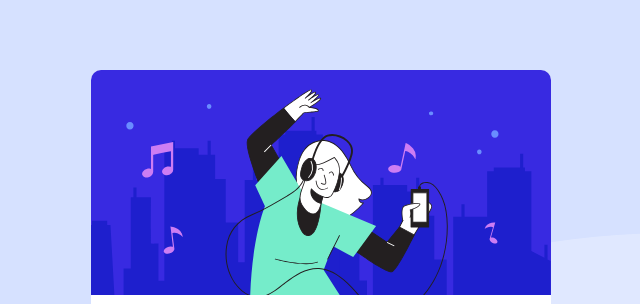
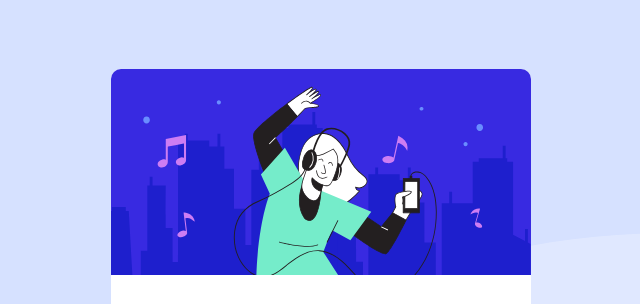
Before and after one commit to KTrick01/Order-summary-component, a plain HTML site: page index.html in a window 1280 px wide. Shown: the top 304 px of the page, without its empty margins (319-959 px from the left). Drawn offline with Linux system fonts and the light colour scheme.

Commit message:
Pagina funcional v1.1

```diff
--- a/css/styles.css
+++ b/css/styles.css
@@ -36,7 +36,7 @@ body {
 .Sumarycard {
     border-radius: 10px;
     background-color: white;
-    max-width: 460px;
+    max-width: 420px;
     min-width: 350px;
     display: grid;
     margin: 30px;
```
